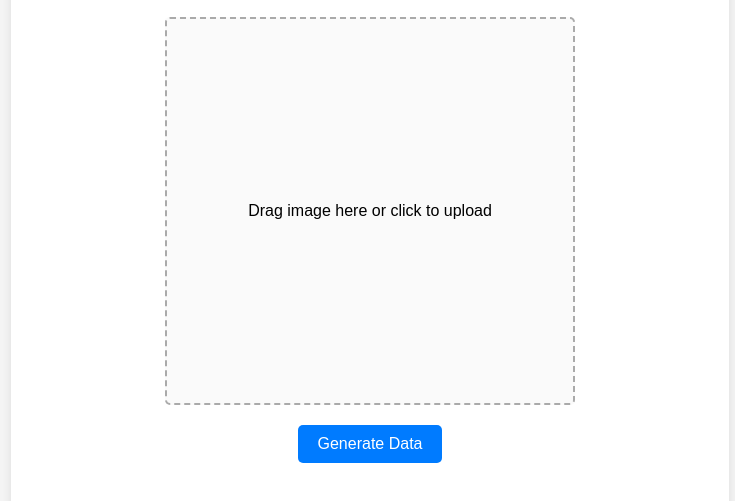
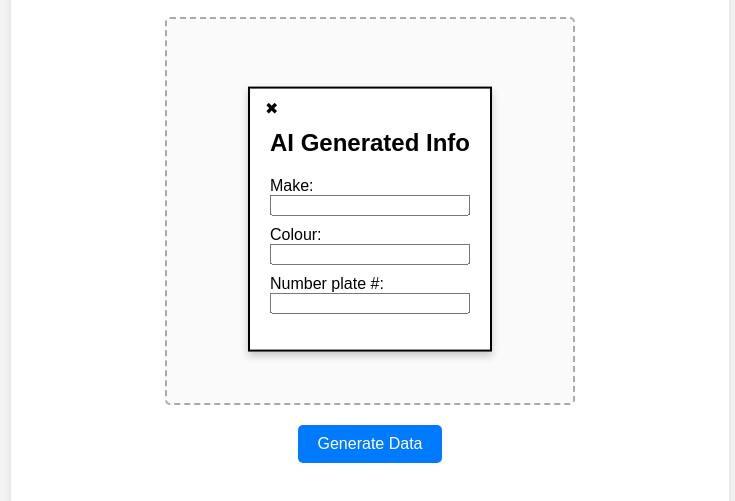
Before and after one commit to Gareth1995/car-detail-grabber, a plain HTML site: page frontend/frontend.html in a window 1280 px wide. Both pictures are taken after a click on the button "Generate Data". Shown: the part 181-682 px from the top of the page, without its empty margins (270-1005 px from the left). Drawn offline with Linux system fonts and the light colour scheme.

Commit message:
added car details popup

```diff
--- /dev/null
+++ b/backend/package.json
@@ -0,0 +1,6 @@
+{
+  "dependencies": {
+    "@langchain/core": "^0.3.42",
+    "langchain": "^0.3.19"
+  }
+}
--- a/frontend/frontend.html
+++ b/frontend/frontend.html
@@ -17,7 +17,15 @@
         <button id="generate-data">Generate Data</button>
     </div>
 
-    <div id="app"></div>
+    <div class="info-container" style="display: none">
+        <h2>AI Generated Info</h2>
+        <button class="close-button" onclick="hideModal()">✖</button>
+        <ul>
+            <li><label for="car-make">Make:</label><input type="text" id="car-make"></li>
+            <li><label for="car-colour">Colour:</label><input type="text" id="car-colour"></li>
+            <li><label for="car-number-plate">Number plate #:</label><input type="text" id="car-number-plate"></li>
+        </ul>
+    </div>
 
     <script src="script.js"></script>
 </body>
--- a/frontend/script.js
+++ b/frontend/script.js
@@ -2,6 +2,7 @@
 const dropZone = document.getElementById("drop-zone");
 const fileInput = document.getElementById("file-input");
 const generateButton = document.getElementById("generate-data");
+const infoContainer = document.getElementsByClassName("info-container")[0];
 
 // add event listners
 fileInput.addEventListener("change", uploadImage);
@@ -34,9 +35,13 @@ function uploadImage() {
     const fileObj = fileInput.files[0]; // get the file object
     let imgUrl = URL.createObjectURL(fileObj); // get the image url
     dropZone.style.backgroundImage = `url(${imgUrl})`; // set the image url as background image
-
 }
 
 async function generateData() {
     console.log(fileInput.files[0]);
+    infoContainer.style.display = 'block';
 }
+
+function hideModal(){
+    infoContainer.style.display = 'none';
+}
--- a/frontend/styles.css
+++ b/frontend/styles.css
@@ -49,3 +49,46 @@ button {
 button:hover {
     background: #0056b3;
 }
+
+.info-container ul {
+    list-style: none;
+    padding: 0;
+}
+
+.info-container li {
+    display: flex;
+    flex-direction: column;
+    margin-bottom: 10px;
+}
+
+/* Close button styling */
+.close-button {
+    position: absolute;
+    top: 5px;
+    left: 5px;
+    background: none;
+    color: black;
+    border: none;
+    font-size: 16px;
+    padding: 5px 10px;
+    cursor: pointer;
+    width: 30px;
+    height: 30px;
+    text-align: center;
+    line-height: 20px;
+}
+
+.close-button:hover {
+    background: none;
+}
+.info-container {
+    position: fixed;
+    top: 50%;
+    left: 50%;
+    transform: translate(-50%, -50%);
+    background: white;
+    padding: 20px;
+    border: 2px solid black;
+    box-shadow: 0 4px 8px rgba(0, 0, 0, 0.2);
+    z-index: 1000;
+}
```
Also changed, not shown: frontend/code-steps.md (+7 -2 lines), 4 other files.
